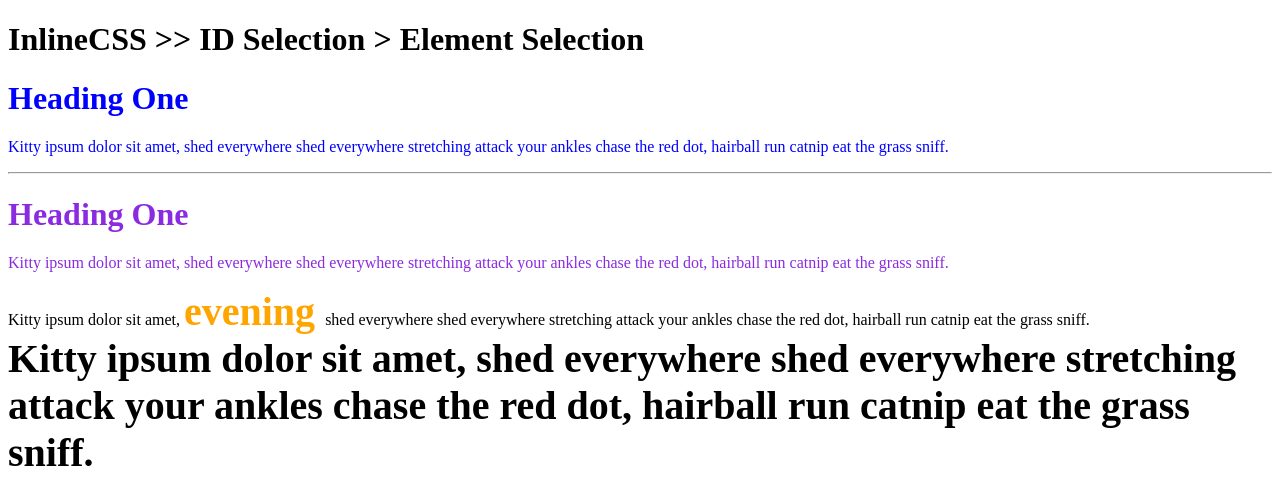
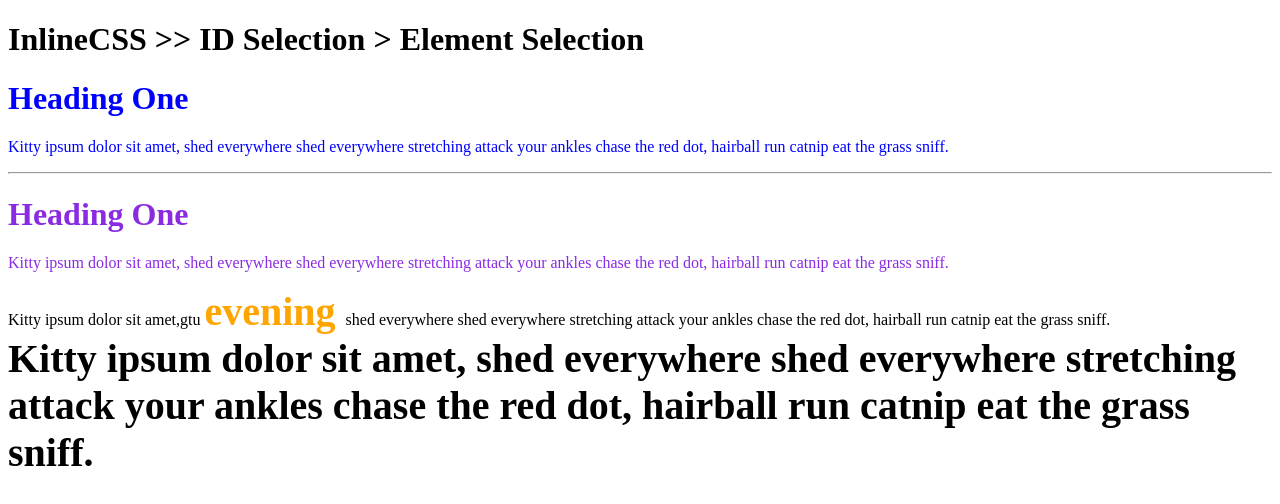
Before and after one commit to mangalagowrihr/Full-Stack-Training, a plain HTML site: page index.html in a window 1280 px wide. Drawn offline with Linux system fonts and the light colour scheme.

Commit message:
class selector

```diff
--- a/index.html
+++ b/index.html
@@ -37,7 +37,7 @@
         hairball run catnip eat the grass sniff.
     </p>
     <div>
-        Kitty ipsum dolor sit amet,
+        Kitty ipsum dolor sit amet,gtu
         <b class="orange big" > evening </b>shed everywhere shed everywhere stretching attack your ankles chase the red dot,
         hairball run catnip eat the grass sniff.
 
```
